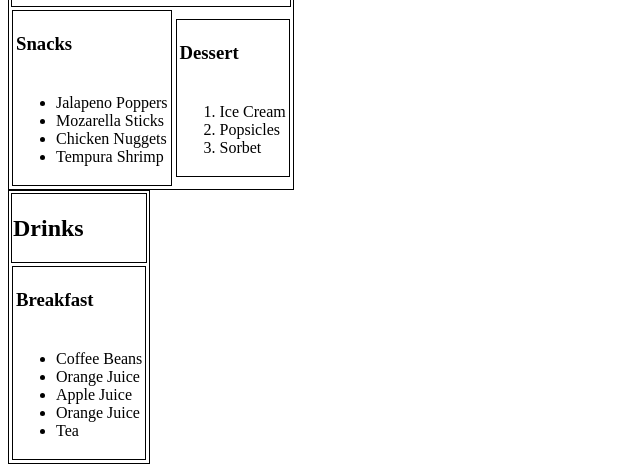
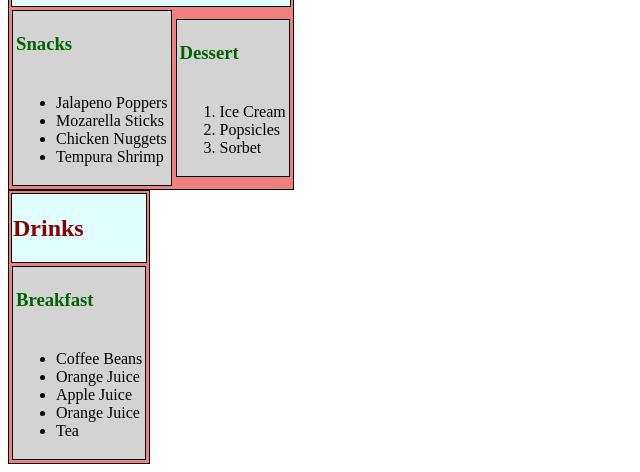
Before and after one commit to meganchiu/grocery-list, a plain HTML site: page index.html in a window 1280 px wide. Shown: the part 729-1201 px from the top of the page, without its empty margins (0-640 px from the left). Drawn offline with Linux system fonts and the light colour scheme.

Commit message:
Adding background and font colors and comments

```diff
--- a/index.html
+++ b/index.html
@@ -11,6 +11,7 @@
         this weekend.
       </p>
     </header>
+    <!-- Pantry Section -->
     <section>
       <table class="category">
         <tr>
@@ -62,10 +63,11 @@
         </tr>
       </table>
     </section>
+    <!-- Fridge Section -->
     <section>
       <table class="category">
         <tr>
-          <td colspan="2" class="category_header">
+          <td class="category_header">
             <h2>Fridge</h2>
           </td>
         </tr>
@@ -132,6 +134,7 @@
         </tr>
       </table>
     </section>
+    <!-- Freezer Section -->
     <section>
       <table class="category">
         <tr>
@@ -180,10 +183,11 @@
         </tr>
       </table>
     </section>
+    <!-- Drinks Section -->
     <section>
       <table class="category">
         <tr>
-          <td colspan="2" class="category_header">
+          <td class="category_header">
             <h2>Drinks</h2>
           </td>
         </tr>
--- a/style.css
+++ b/style.css
@@ -1,17 +1,32 @@
+h1 {
+  color: #00008b;
+}
+
+h2 {
+  color: #8b0000;
+}
+
+h3 {
+  color: #006400;
+}
+
 .category {
   border: 1px;
   border-color: black;
   border-style: solid;
+  background-color: #f08080;
 }
 
 td.category_header {
   border: 1px;
   border-color: black;
   border-style: solid;
+  background-color: #e0ffff;
 }
 
 .food_type {
   border: 1px;
   border-color: black;
   border-style: solid;
+  background-color: #d3d3d3;
 }
```
